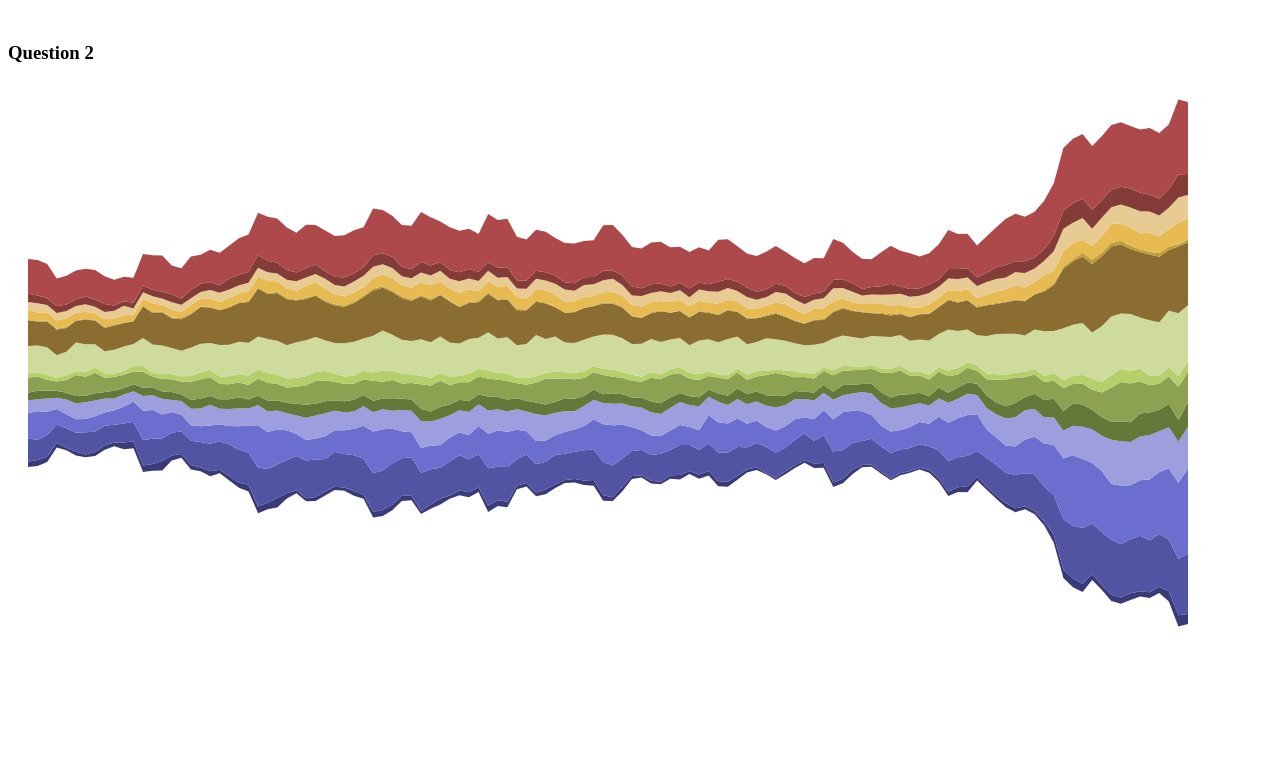
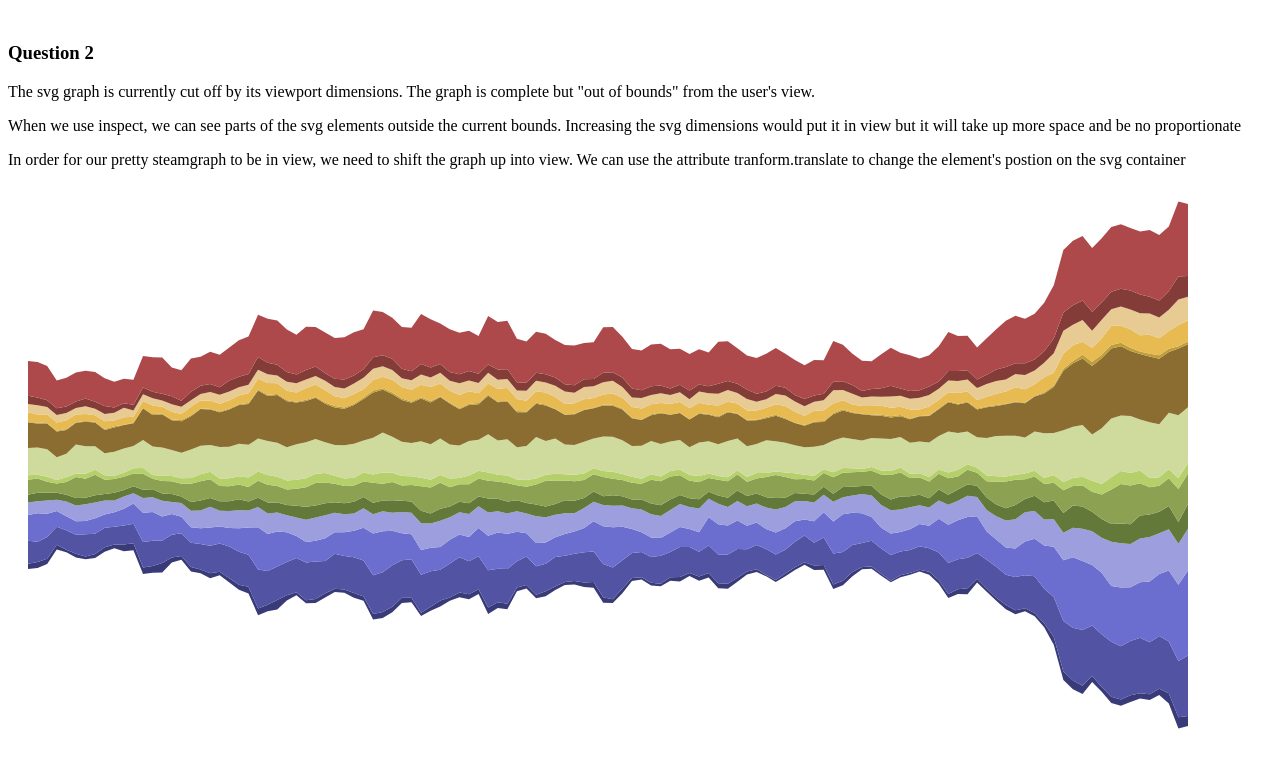
Before and after one commit to Vy4thewin/D608_M, a plain HTML site: page index.html in a window 1280 px wide. Shown: the part 884-1651 px from the top of the page. Before the commit the page ends 1579 px from the top, so only its background shows below. Drawn offline with nearby package versions, Linux system fonts and the light colour scheme.

Commit message:
Update index.html

```diff
--- a/index.html
+++ b/index.html
@@ -18,7 +18,9 @@
     </div>
 
     <h3>Question 2</h3>
-
+    <p>The svg graph is currently cut off by its viewport dimensions. The graph is complete but "out of bounds" from the user's view.</p>
+    <p>When we use inspect, we can see parts of the svg elements outside the current bounds. Increasing the svg dimensions would put it in view but it will take up more space and be no proportionate</p>
+    <p>In order for our pretty steamgraph to be in view, we need to shift the graph up into view. We can use the attribute tranform.translate to change the element's postion on the svg container</p>
     <div id="Part_2">
         <svg id="Chart_2" style="width:1200px;height:600px;"></svg>
     </div>
```
